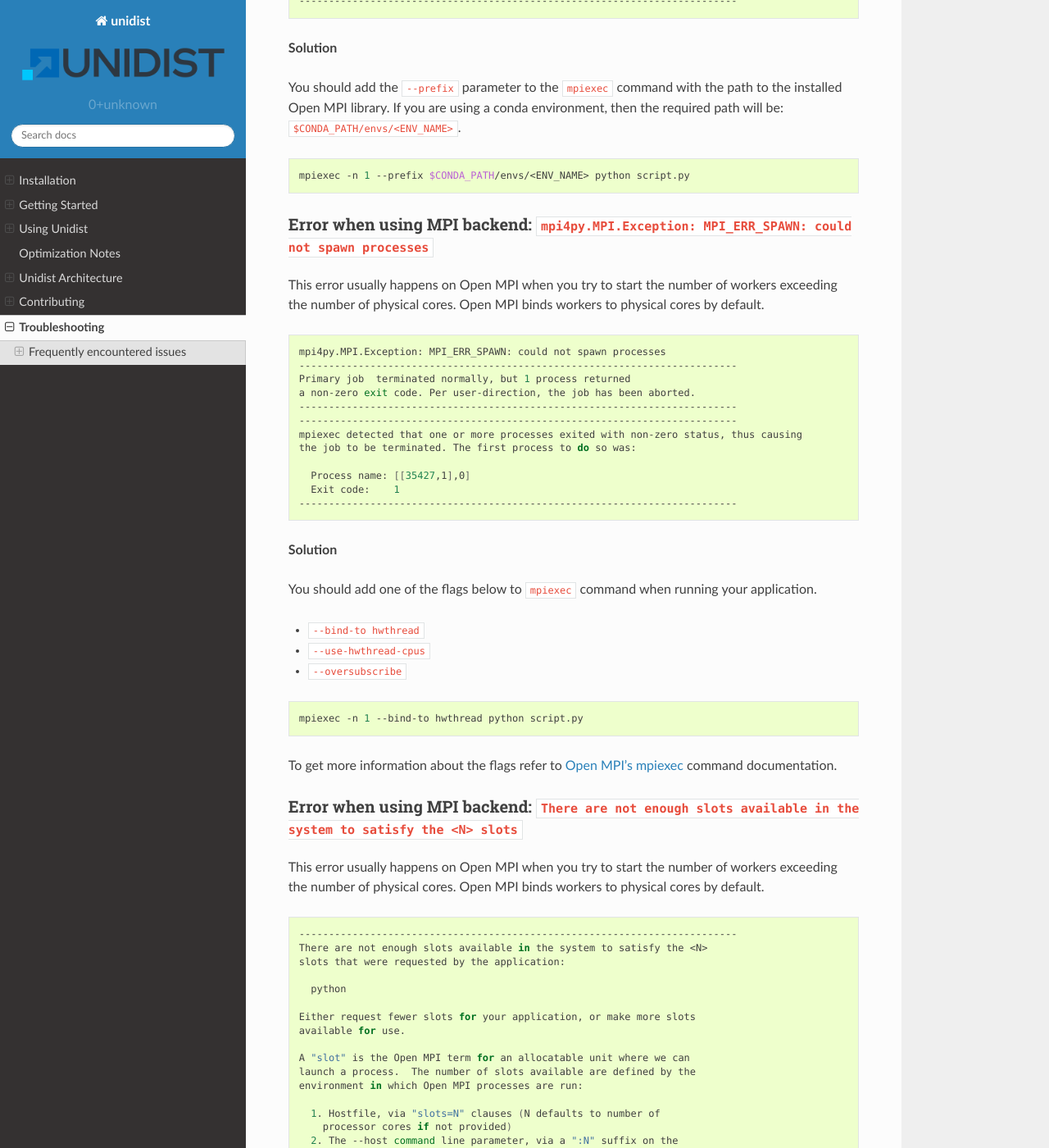
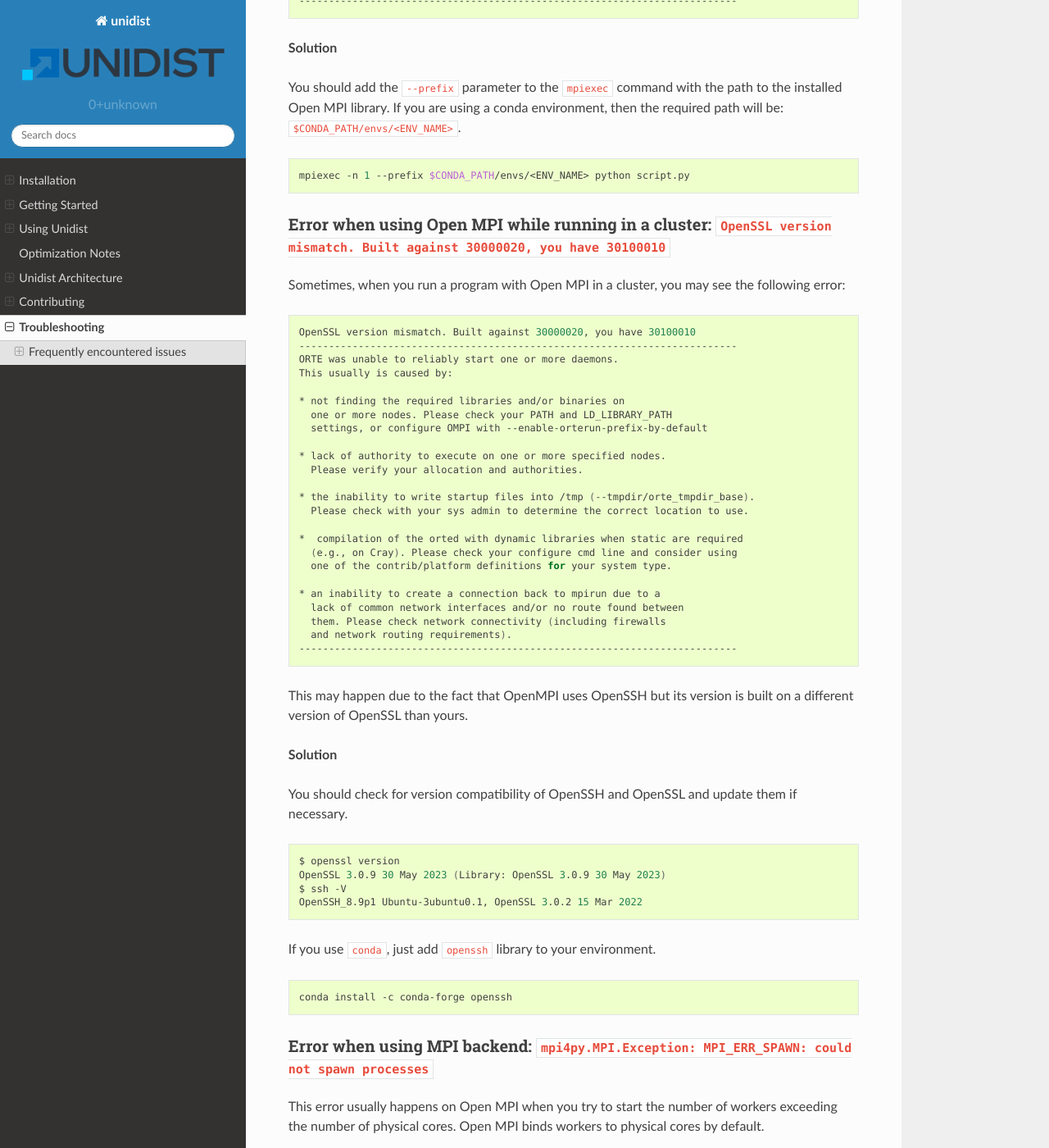
Before and after one commit to modin-project/unidist, a Sphinx documentation site: the page built from docs/troubleshooting.rst, in a window 1280 px wide and 1400 px high, scrolled down 890 px. Shown: the whole window at 82% size. Built offline with Sphinx 7.4.7 and the Read the Docs theme 2.0.0, drawn with Linux system fonts in a browser that asks for light colours.

Commit message:
DOCS-#314: Add troubleshooting block for 'OpenSSL version mismatch' error (#315)
Co-authored-by: Iaroslav Igoshev <Poolliver868@mail.ru>
Signed-off-by: Kirill Suvorov <kirill.suvorov@intel.com>

```diff
--- a/docs/troubleshooting.rst
+++ b/docs/troubleshooting.rst
@@ -57,6 +57,60 @@ Open MPI library. If you are using a conda environment, then the required path w
 .. code-block:: bash
 
   mpiexec -n 1 --prefix $CONDA_PATH/envs/<ENV_NAME> python script.py
+
+
+Error when using Open MPI while running in a cluster: ``OpenSSL version mismatch. Built against 30000020, you have 30100010``
+"""""""""""""""""""""""""""""""""""""""""""""""""""""""""""""""""""""""""""""""""""""""""""""""""""""""""""""""""""""""""""""
+
+Sometimes, when you run a program with Open MPI in a cluster, you may see the following error:
+
+.. code-block:: bash
+
+  OpenSSL version mismatch. Built against 30000020, you have 30100010
+  --------------------------------------------------------------------------
+  ORTE was unable to reliably start one or more daemons.
+  This usually is caused by:
+
+  * not finding the required libraries and/or binaries on
+    one or more nodes. Please check your PATH and LD_LIBRARY_PATH
+    settings, or configure OMPI with --enable-orterun-prefix-by-default
+
+  * lack of authority to execute on one or more specified nodes.
+    Please verify your allocation and authorities.
+
+  * the inability to write startup files into /tmp (--tmpdir/orte_tmpdir_base).
+    Please check with your sys admin to determine the correct location to use.
+
+  *  compilation of the orted with dynamic libraries when static are required
+    (e.g., on Cray). Please check your configure cmd line and consider using
+    one of the contrib/platform definitions for your system type.
+
+  * an inability to create a connection back to mpirun due to a
+    lack of common network interfaces and/or no route found between
+    them. Please check network connectivity (including firewalls
+    and network routing requirements).
+  --------------------------------------------------------------------------
+
+This may happen due to the fact that OpenMPI uses OpenSSH
+but its version is built on a different version of OpenSSL than yours.
+
+**Solution**
+
+You should check for version compatibility of OpenSSH and OpenSSL and update them if necessary.
+
+.. code-block:: bash
+
+  $ openssl version
+  OpenSSL 3.0.9 30 May 2023 (Library: OpenSSL 3.0.9 30 May 2023)
+  $ ssh -V
+  OpenSSH_8.9p1 Ubuntu-3ubuntu0.1, OpenSSL 3.0.2 15 Mar 2022
+
+If you use ``conda``, just add ``openssh`` library to your environment.
+
+.. code-block:: bash
+
+  conda install -c conda-forge openssh
+
 
 Error when using MPI backend: ``mpi4py.MPI.Exception: MPI_ERR_SPAWN: could not spawn processes``
 """"""""""""""""""""""""""""""""""""""""""""""""""""""""""""""""""""""""""""""""""""""""""""""""
```
